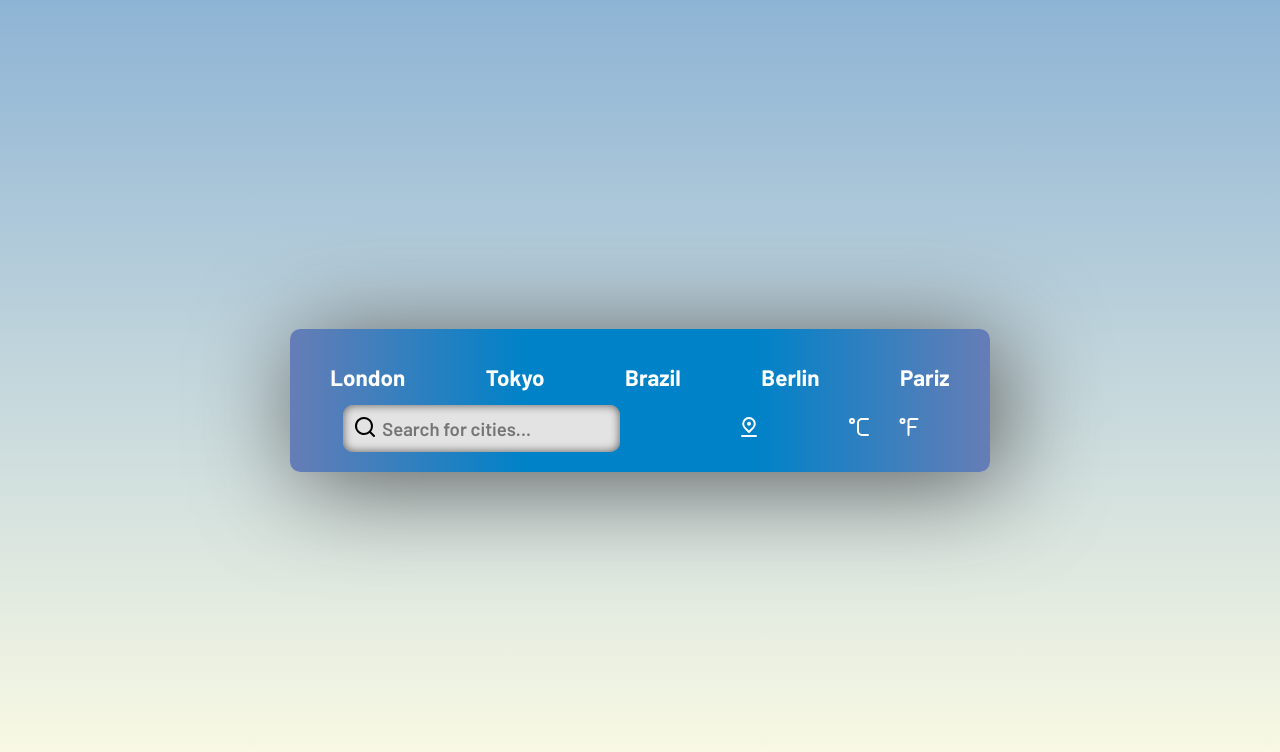
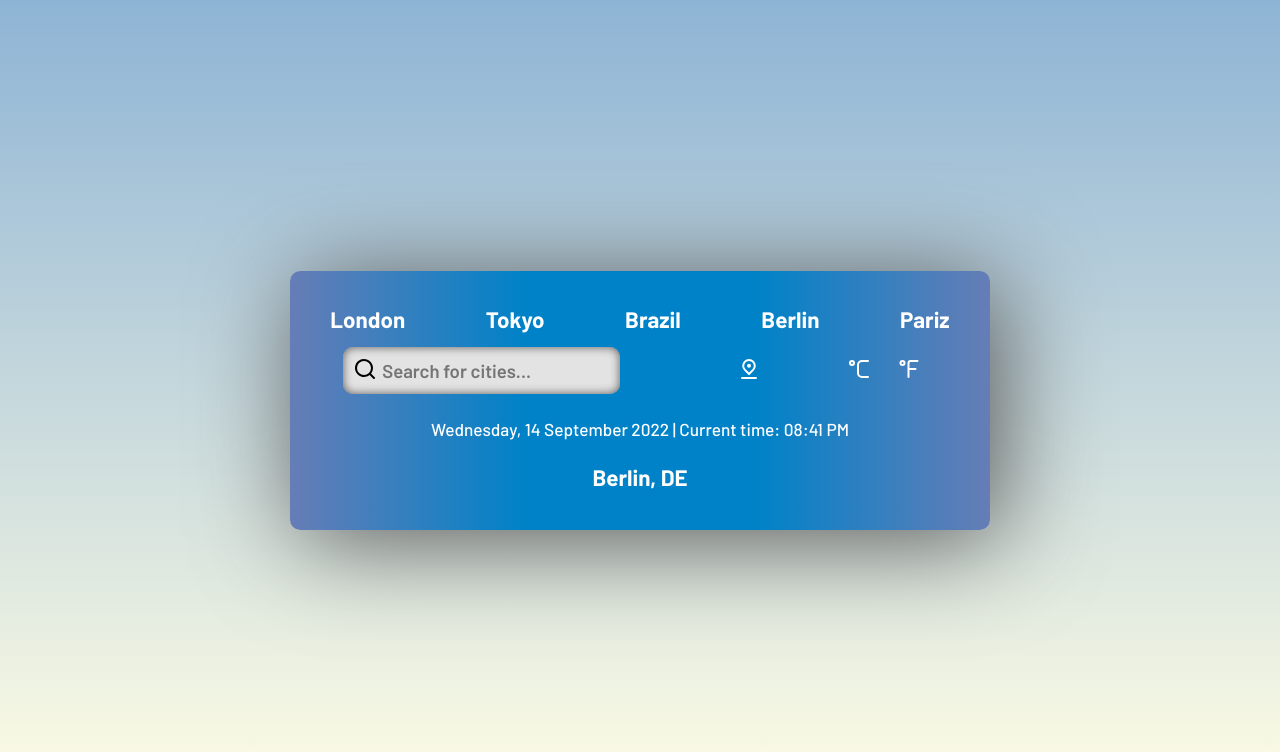
Before and after one commit to Zack1808/weather-app, a React (Create React App) app: page / in a window 1280 px wide. Shown: the top 752 px of the page. Built offline with nearby package versions, Linux system fonts and the light colour scheme.

Commit message:
Created and styled the Details component

```diff
--- a/src/components/App.js
+++ b/src/components/App.js
@@ -3,6 +3,7 @@ import React from 'react';
 // Importing costume made components
 import Header from './Header';
 import InformationCollection from './InformationCollection';
+import Details from './Details';
 
 // Importing the style file
 import '../css/App.css';
@@ -14,6 +15,7 @@ const App = () => {
             <div className="display-weather">
                 <Header />
                 <InformationCollection />
+                <Details />
             </div>
         </div>
     )
--- /dev/null
+++ b/src/components/Details.js
@@ -0,0 +1,20 @@
+import React from 'react';
+
+// importing the style file
+import '../css/Details.css';
+
+// Creating the Details component
+const Details = () => {
+    return (
+        <div className='details'>
+            <div className='date-time-info'>
+                Wednesday, 14 September 2022 | Current time: 08:41 PM
+            </div>
+            <div className="city-country-info">
+                Berlin, DE
+            </div>
+        </div>
+    )
+}
+
+export default Details;
--- a/src/css/App.css
+++ b/src/css/App.css
@@ -24,37 +24,3 @@
     border-radius: 10px;
     box-shadow: 10px 10px 100px rgb(88, 88, 88);
 }
-
-.information-collection {
-    display: flex;
-    align-items: center;
-    justify-content: space-around;
-    font-weight: 700;
-}
-
-.location-units {
-    display: flex;
-    justify-content: space-between;
-    width: 30%;
-    align-items: center;
-}
-
-.location-units .icon {
-    padding: 5px 10px;
-    background: none;
-    color: #fff !important;
-    border: none;
-    transition: transform .3s;
-}
-
-.location-units .icon:hover {
-    transform: scale(1.2)
-}
-
-.units {
-    display: flex;
-    align-items: center;
-    justify-content: space-evenly;
-    width: 50%;
-    font-size: calc(.6em + 1vw);
-}
--- /dev/null
+++ b/src/css/Details.css
@@ -0,0 +1,21 @@
+.details {
+    display: flex;
+    align-items: center;
+    flex-direction: column;
+    justify-content: space-evenly;
+    padding: 10px 0;
+}
+
+.date-time-info {
+    font-size: calc(.6em + .6vw);
+    color: #fff;
+    font-weight: 500;
+    padding: 15px 0;
+}
+
+.city-country-info {
+    font-size: calc(.6em + 1vw);
+    color: #fff;
+    font-weight: 700;
+    padding: 10px 0;
+}
```
